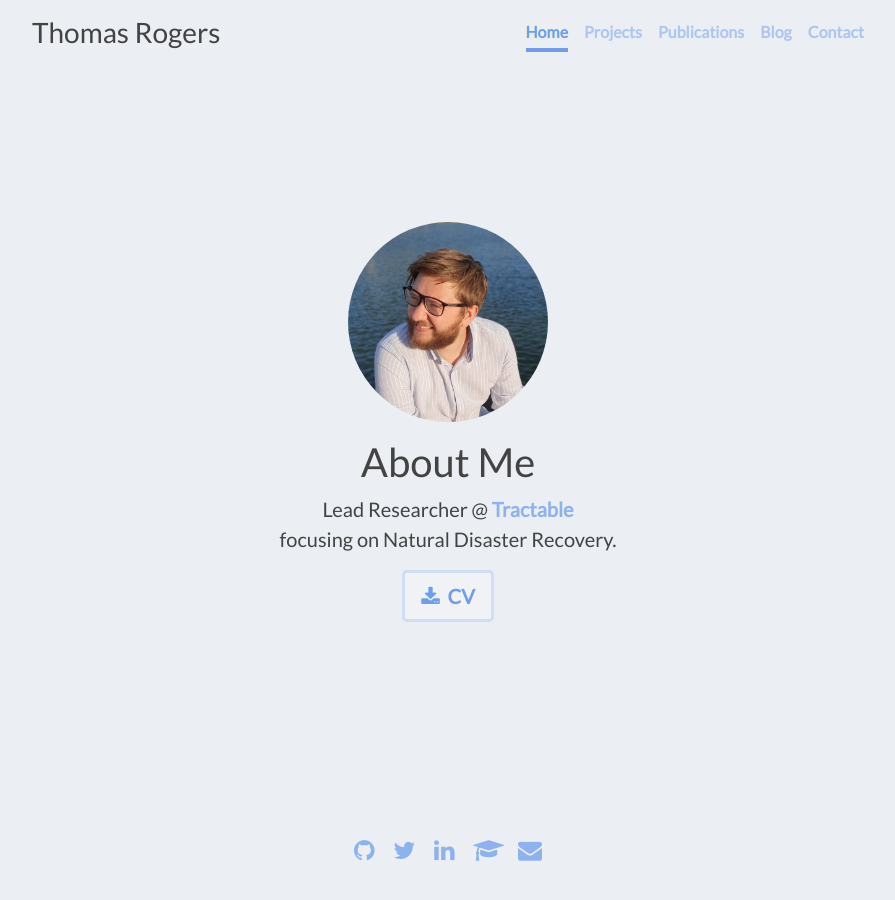
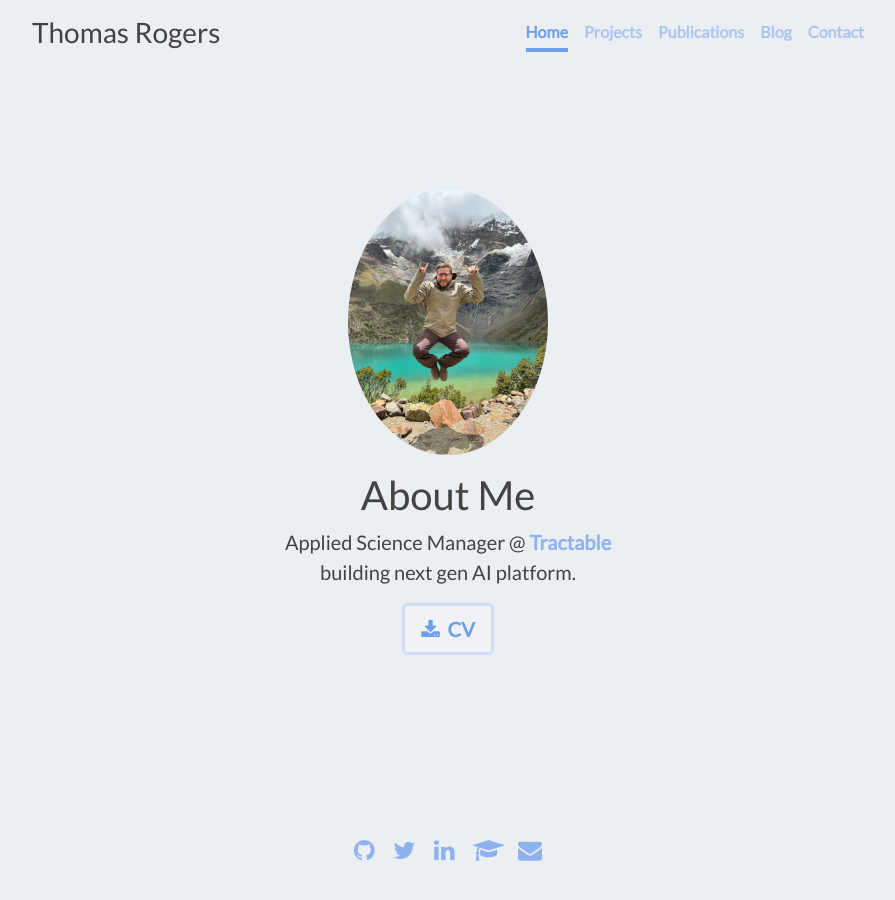
Before and after one commit to TWRogers/twrogers.github.io, a Jekyll site: the page built from index.md, in a window 1280 px wide. Shown: the whole page, without its empty margins (192-1087 px from the left). Built offline with Jekyll 4.4.1, drawn with Linux system fonts in a browser that asks for light colours.

Commit message:
updated cover photo and job title

```diff
--- a/index.md
+++ b/index.md
@@ -4,13 +4,13 @@
 
 layout: default
 title: "Home"
-abstract: "Welcome to Thomas Rogers' blog! Here you can find all the stuff he has been working on in machine learning, including his blog posts, projects old and new, publications and curiculum vitae."
+abstract: "Welcome to Thomas Rogers' blog! Here you can find all the stuff he has been working on in computer vision and machine learning, including his blog posts, projects old and new, publications and curriculum vitae."
 ---
 
 <img src="{{ './assets/images/me.jpg' | relative_url }}" class="rounded-circle" width="200px">
 <br>
 <h1 class="cover-heading">About Me</h1>
-<p class="lead">Lead Researcher @ <a href="https://tractable.ai/">Tractable</a> <br> focusing on Natural Disaster Recovery.</p>
+<p class="lead">Applied Science Manager @ <a href="https://tractable.ai/">Tractable</a><br> building next gen AI platform.</p>
 
   <a href="{{ './assets/docs/thomas_rogers_cv.pdf' | relative_url }}" class="btn btn-lg btn-secondary">
   <i class="fa fa-download" aria-hidden="true"></i>&nbsp; CV</a>
```
Also changed, not shown: assets/images/me.jpg, assets/images/me_old.jpg, assets/images/me_older.jpg (added).
